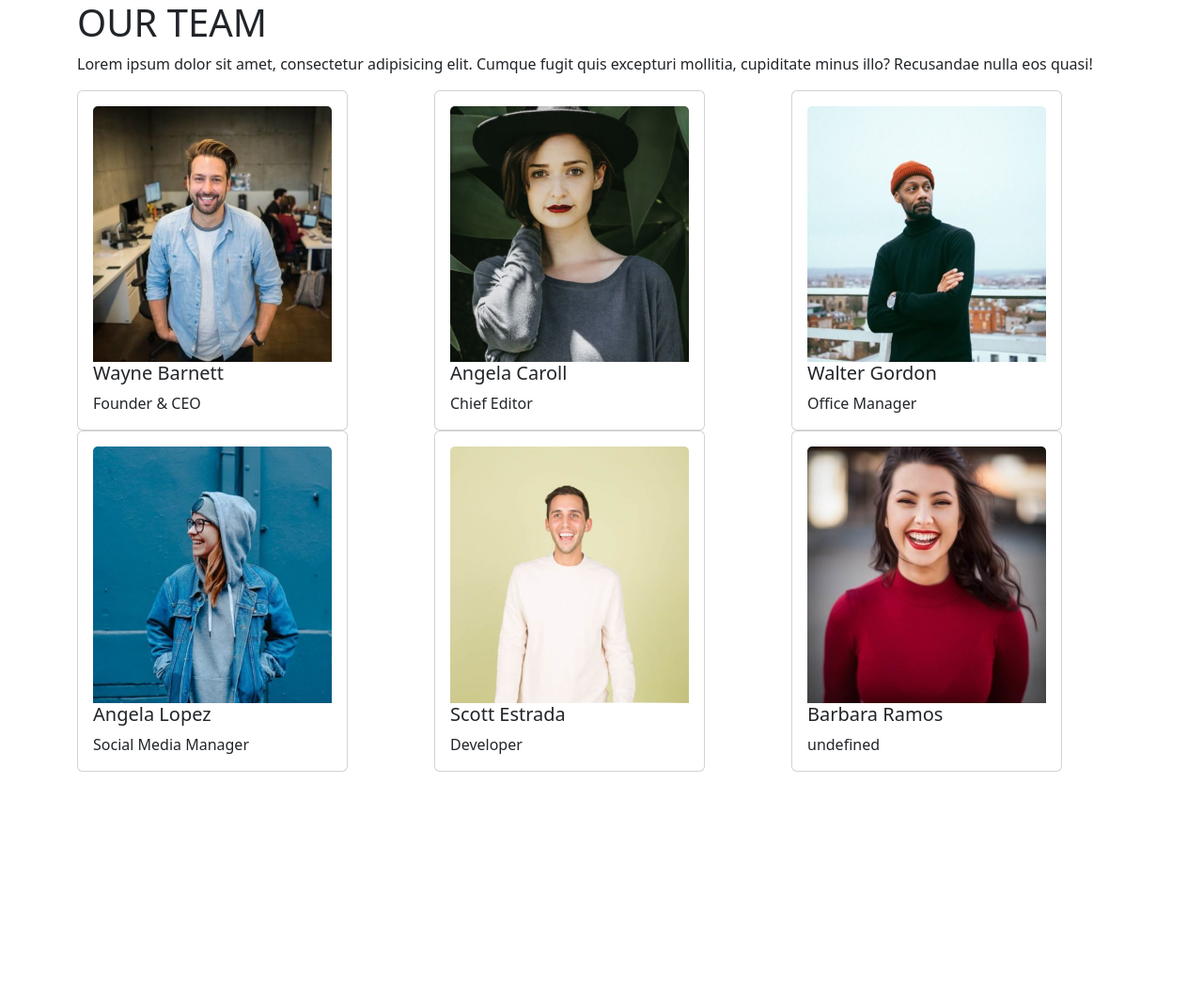
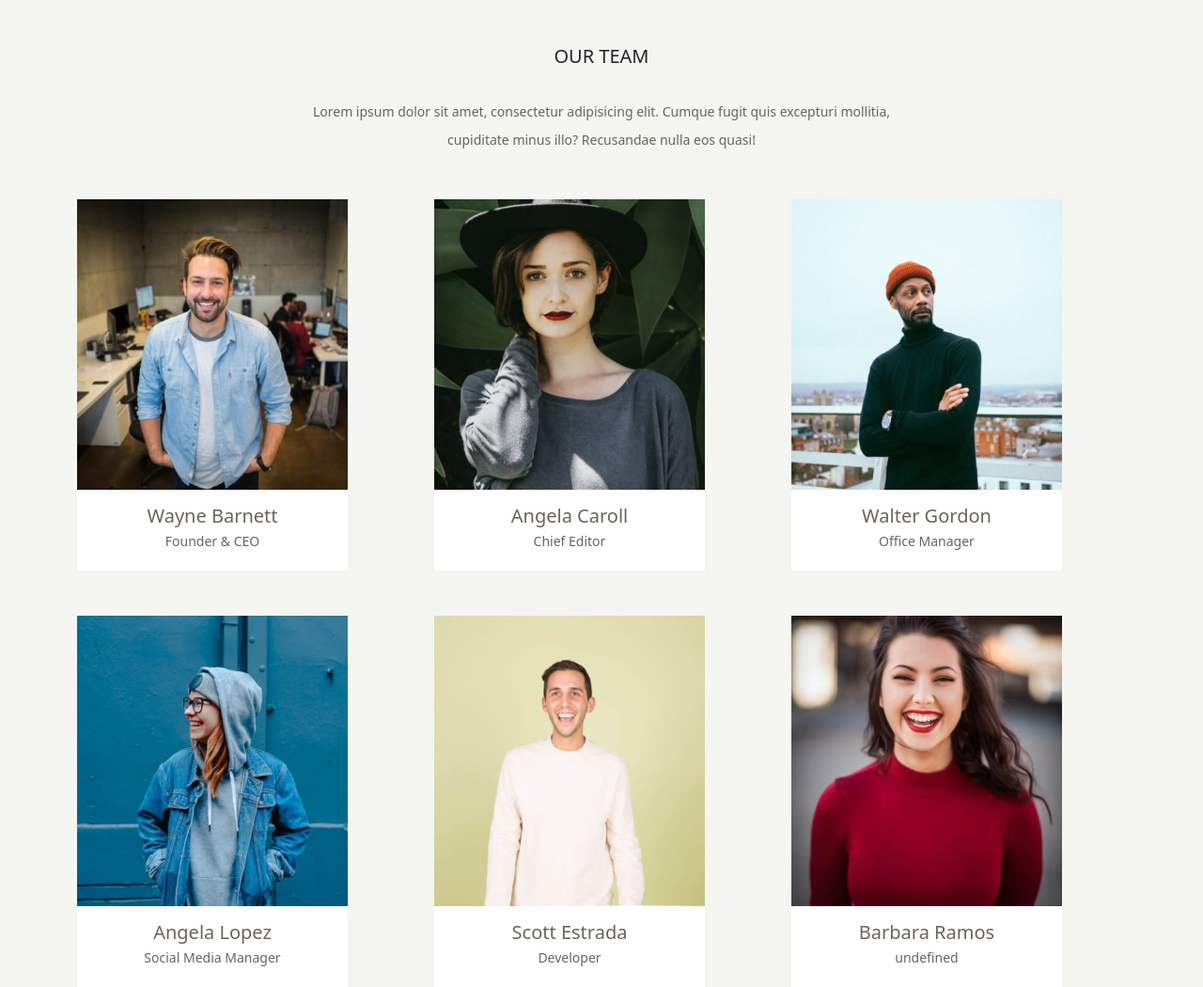
Before and after one commit to AlessiaCiabatti/js-our-team, a plain HTML site: page index.html in a window 1280 px wide. Shown: the whole page at 94% size. Before the commit the page ends 821 px from the top, so only its background shows below. Drawn offline with nearby package versions, Linux system fonts and the light colour scheme.

Commit message:
[add] CSS

```diff
--- a/css/style.css
+++ b/css/style.css
@@ -0,0 +1,28 @@
+body{
+  background-color: #f5f5f1;
+}
+
+p{
+  max-width: 60%;
+  margin: 0 auto;
+  line-height: 30px;
+  font-size: 14px;
+}
+
+.container .card{
+  border-style: none;
+  border-radius: 0px;
+}
+
+.card-body{
+  padding: 0px;
+}
+
+.card-img-top{
+  border-radius: 0px;
+}
+
+.card h5,
+p{
+  color: #69645d;
+}
--- a/index.html
+++ b/index.html
@@ -4,19 +4,27 @@
   <meta charset="UTF-8">
   <meta name="viewport" content="width=device-width, initial-scale=1.0">
   <link href="https://cdn.jsdelivr.net/npm/bootstrap@5.3.3/dist/css/bootstrap.min.css" rel="stylesheet" integrity="sha384-QWTKZyjpPEjISv5WaRU9OFeRpok6YctnYmDr5pNlyT2bRjXh0JMhjY6hW+ALEwIH" crossorigin="anonymous">
+  <link rel="stylesheet" href="css/style.css">
   <title>Our Team</title>
 </head>
 <body>
   <div class="container">
 
-    <div>
-      <h1>OUR TEAM</h1>
-      <p>Lorem ipsum dolor sit amet, consectetur adipisicing elit. Cumque fugit quis excepturi mollitia, cupiditate minus illo? Recusandae nulla eos quasi!</p>
+    <div class="row row-cols-1">
+      <div class="col mt-5">
+        <h1 class="text-center fs-5">OUR TEAM</h1>
+      </div>
+    </div>
+
+    <div class="row row-cols-1">
+      <div class="col">
+      <p class="text-center mt-4">Lorem ipsum dolor sit amet, consectetur adipisicing elit. Cumque fugit quis excepturi mollitia, cupiditate minus illo? Recusandae nulla eos quasi!</p>
+      </div>
     </div>
 
     <div class="row row-col-3 output">
       <!-- prima card -->
-      <!-- <div class="col">
+      <!-- <div class="col mt-5">
         <div class="card" style="width: 18rem;">
 
           <div class="card-body">
--- a/js/script.js
+++ b/js/script.js
@@ -50,13 +50,13 @@ for (let member of teamMembers){
   // 2
   // all'interno del ciclo dobbiamo richiamare la col
   output.innerHTML += `
-  <div class="col">
+  <div class="col mt-5">
     <div class="card" style="width: 18rem;">
 
       <div class="card-body">
         <img src="${member.image}" class="card-img-top" alt="...">
-        <h5 class="card-title">${member.fullName}</h5>
-        <p class="card-text">${member.role}</p>
+        <h5 class="card-title text-center mb-0 mt-3">${member.fullName}</h5>
+        <p class="card-text text-center mb-3">${member.role}</p>
       </div>
     </div>
   </div>
```
Also changed, not shown: 3 other files.
